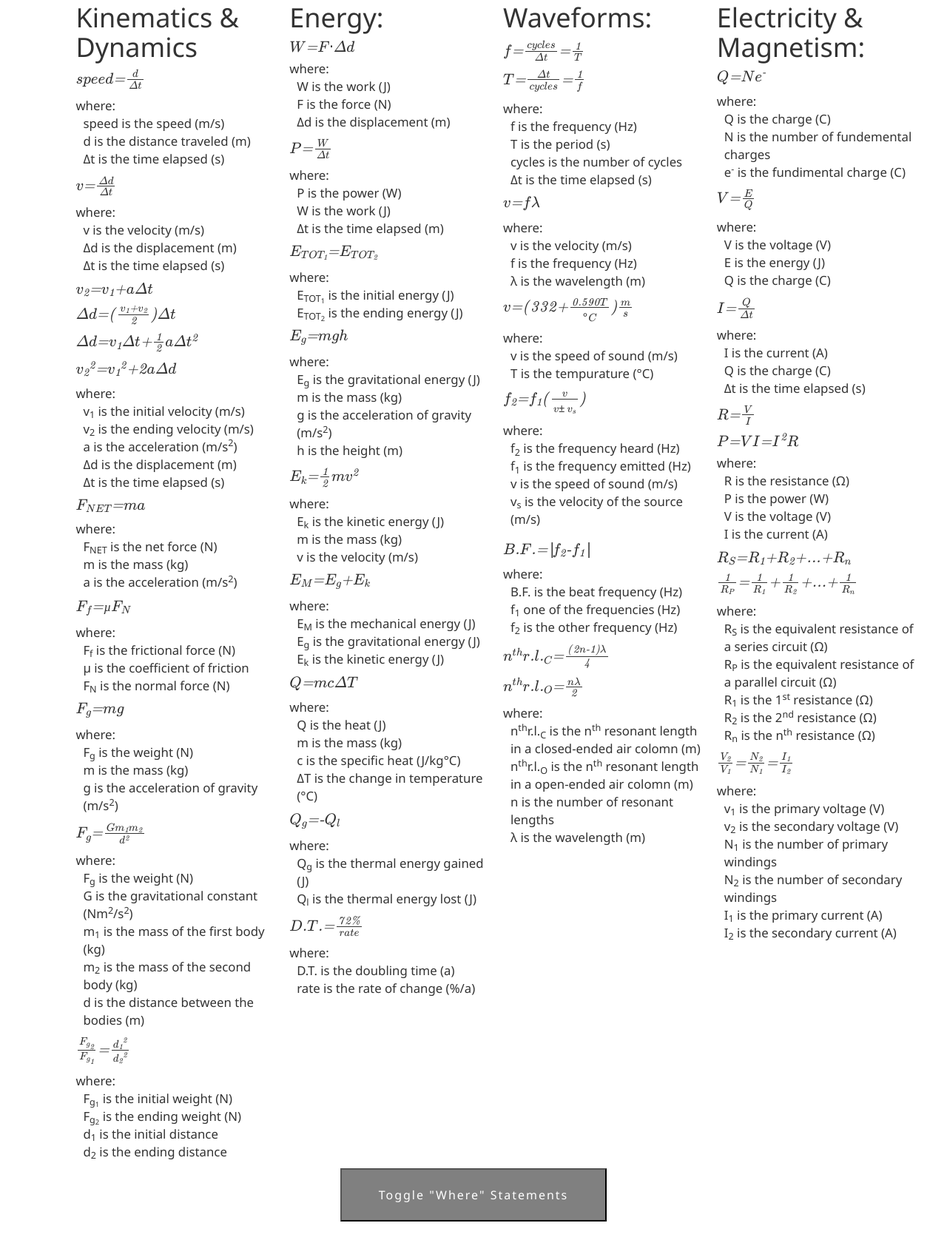
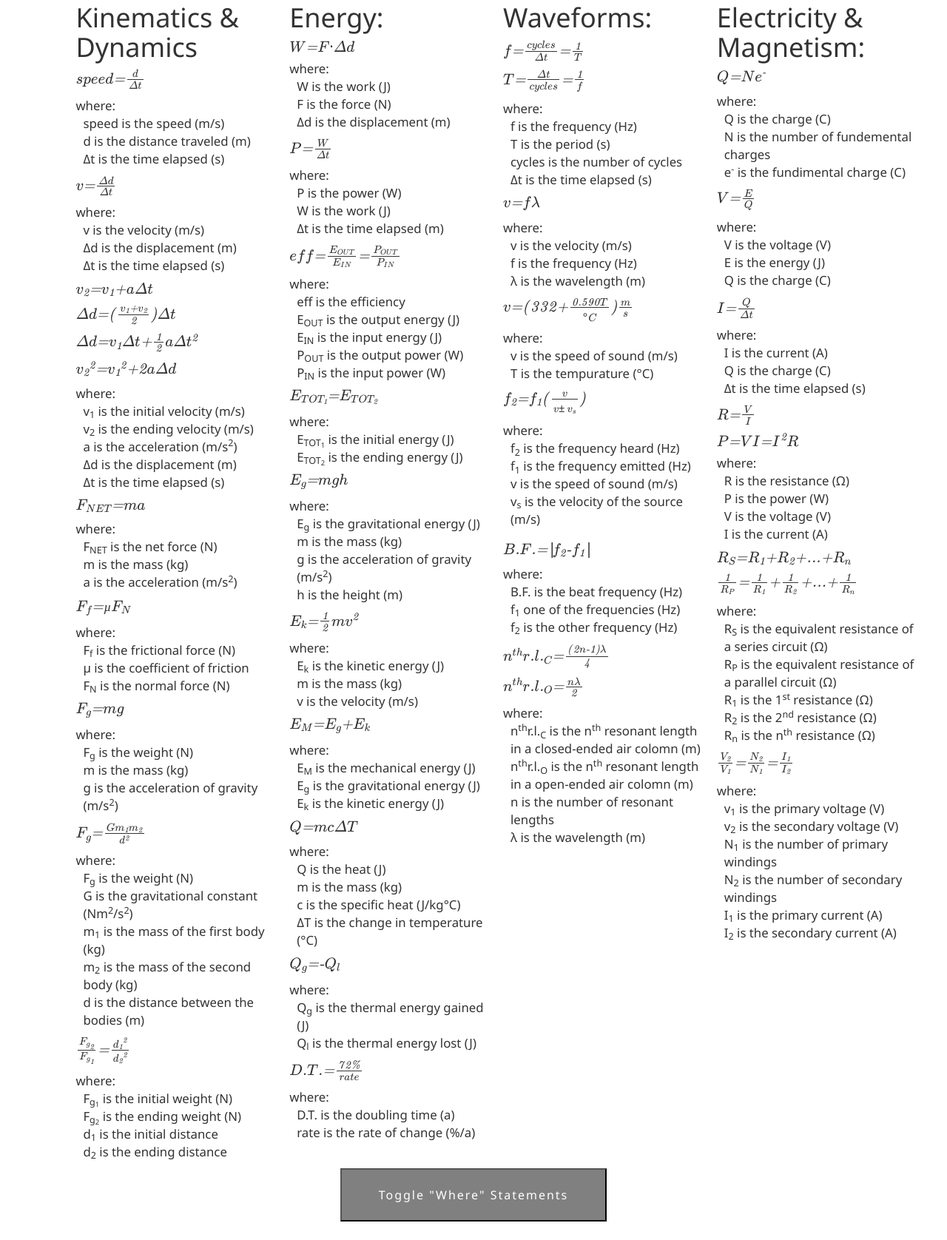
Before and after one commit to debobrad579/sph3u-formulas, a Flask app: page / in a window 1280 px wide. Shown: the part 16-1692 px from the top of the page at 74% size. Run offline with Flask 2, Linux system fonts and the light colour scheme; some libraries are stand-ins or nearby versions.

Commit message:
added eff=Eout/Ein=Pout/Pin

```diff
--- a/templates/energy.html
+++ b/templates/energy.html
@@ -20,6 +20,27 @@
         P is the power (W)<br>
         W is the work (J)<br>
         &#916t is the time elapsed (m)
+    </div>
+</div>
+<math>
+    <mi>e</mi><mi>f</mi><mi>f</mi><mi>=</mi>
+    <mfrac>
+        <mrow><msub><mi>E</mi><mo><mi>O</mi><mi>U</mi><mi>T</mi></mo></msub></mrow>
+        <mrow><msub><mi>E</mi><mo><mi>I</mi><mi>N</mi></mo></msub></mrow>
+    </mfrac><mi>=</mi>
+    <mfrac>
+        <mrow><msub><mi>P</mi><mo><mi>O</mi><mi>U</mi><mi>T</mi></mo></msub></mrow>
+        <mrow><msub><mi>P</mi><mo><mi>I</mi><mi>N</mi></mo></msub></mrow>
+    </mfrac>
+</math>
+<div class="where">
+    where:
+    <div>
+        eff is the efficiency<br>
+        E<sub>OUT</sub> is the output energy (J)<br>
+        E<sub>IN</sub> is the input energy (J)<br>
+        P<sub>OUT</sub> is the output power (W)<br>
+        P<sub>IN</sub> is the input power (W)
     </div>
 </div>
 <math>
--- a/templates/waveforms.html
+++ b/templates/waveforms.html
@@ -51,8 +51,8 @@
     </div>
 </div>
 <math>
-    <msub><mi>f</mi><mi>2</mi></msub><mi>=</mi><msub><mi>f</mi><mi>1</mi></msub><mi>(</mi>
-    <mfrac>
+    <msub><mi>f</mi><mi>2</mi></msub><mi>=</mi><msub><mi>f</mi><mi>1</mi></msub>
+    <mi>(</mi><mfrac>
         <mrow><mi>v</mi></mrow>
         <mrow><mi>v</mi><mi>&#177</mi><msub><mi>v</mi><mi>s</mi></msub></mrow>
     </mfrac><mi>)</mi>
```
